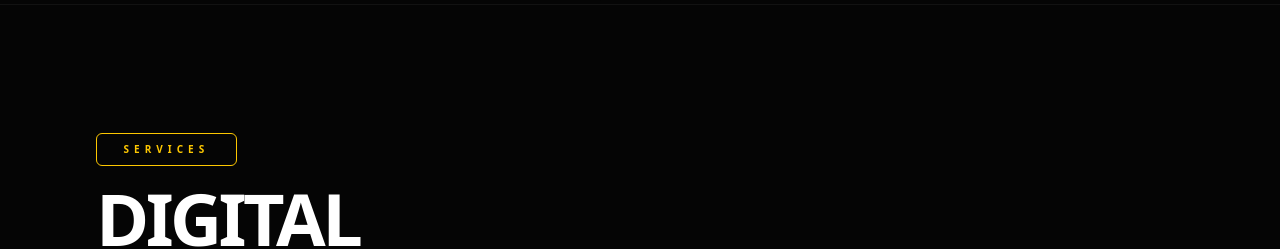
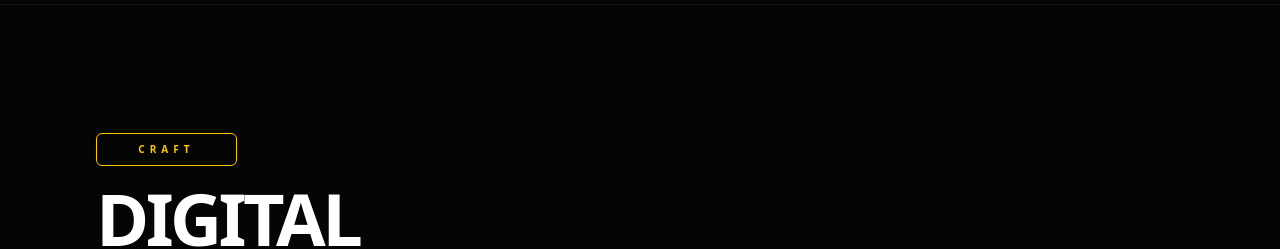
Before and after one commit to rohanbyale/Portfolio, a React (Vite) app: page / in a window 1280 px wide. Shown: the part 2600-2849 px from the top of the page. Built offline with nearby package versions, Linux system fonts and the light colour scheme.

Commit message:
Update Service.jsx

```diff
--- a/src/componets/Service.jsx
+++ b/src/componets/Service.jsx
@@ -59,7 +59,7 @@ const Services = () => {
   md:w-[11vw]
 
 ">
-  Services
+  Craft
 </h1>
 
           </motion.p>
```
